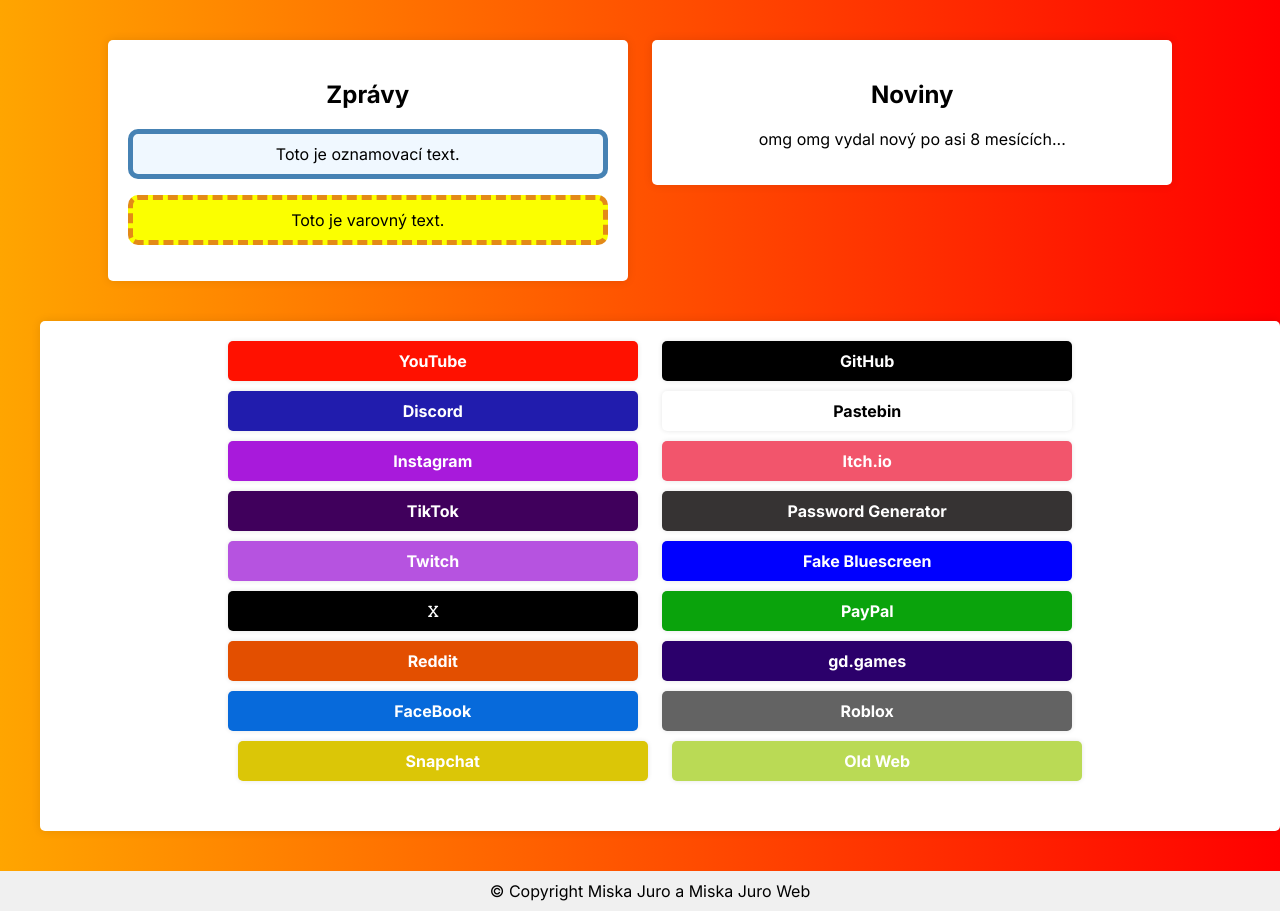
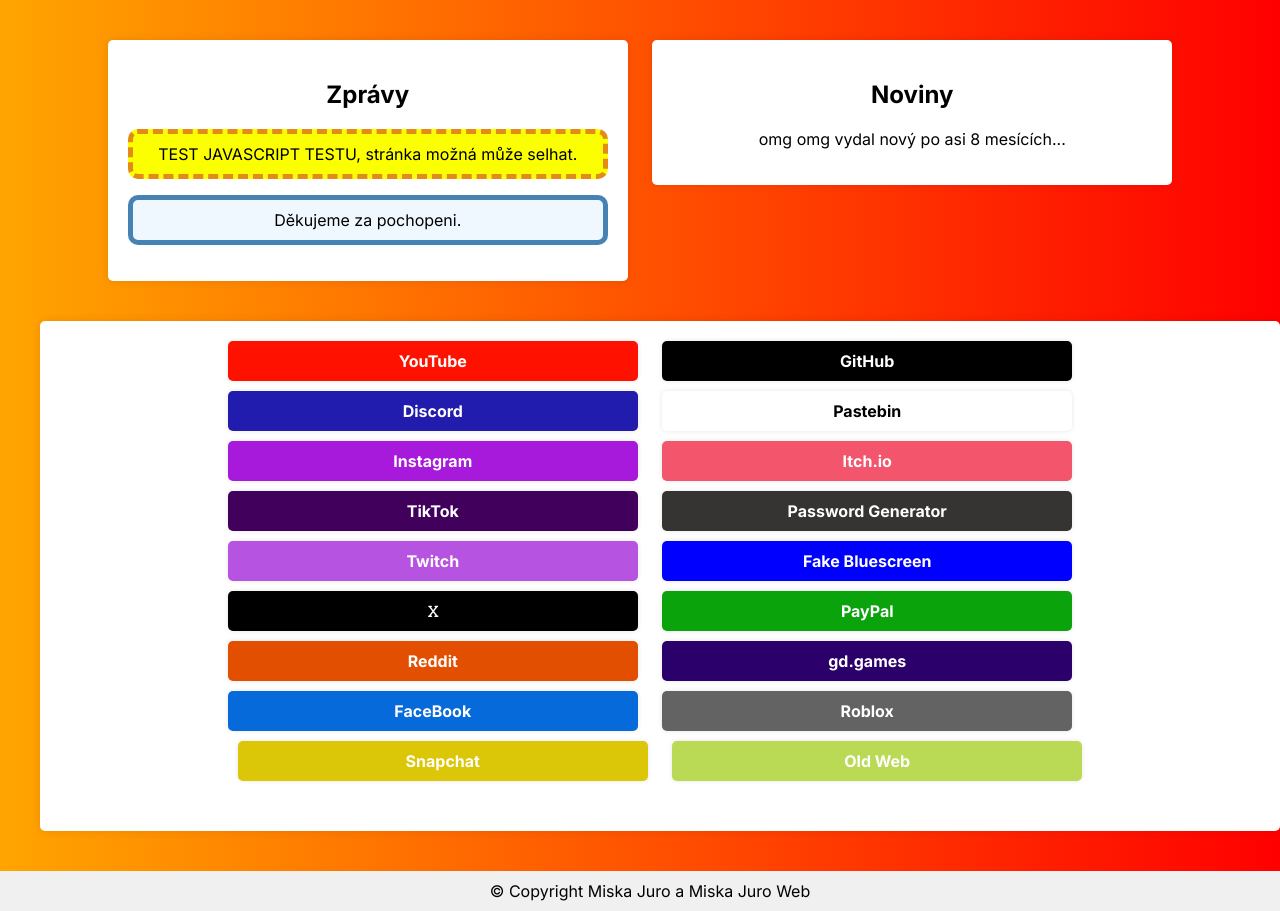
Before and after one commit to MiskaJuro/MiskaJuro-Web, a plain HTML site: page index.html in a window 1280 px wide. Drawn offline with Linux system fonts and the light colour scheme; files whose address does not match are found by name.

Commit message:
Update index.html

```diff
--- a/index.html
+++ b/index.html
@@ -14,8 +14,8 @@
 <div class="container">
     <div class="segment">
         <h2>Zprávy</h2>
-        <p class="oznameni">Toto je oznamovací text.</p>
-        <p class="varovani">Toto je varovný text.</p>
+        <p class="varovani">TEST JAVASCRIPT TESTU, stránka možná může selhat.</p>
+	<p class="oznameni">Děkujeme za pochopeni.</p>
     </div>
     <div class="segment">
         <h2>Noviny</h2>
```
